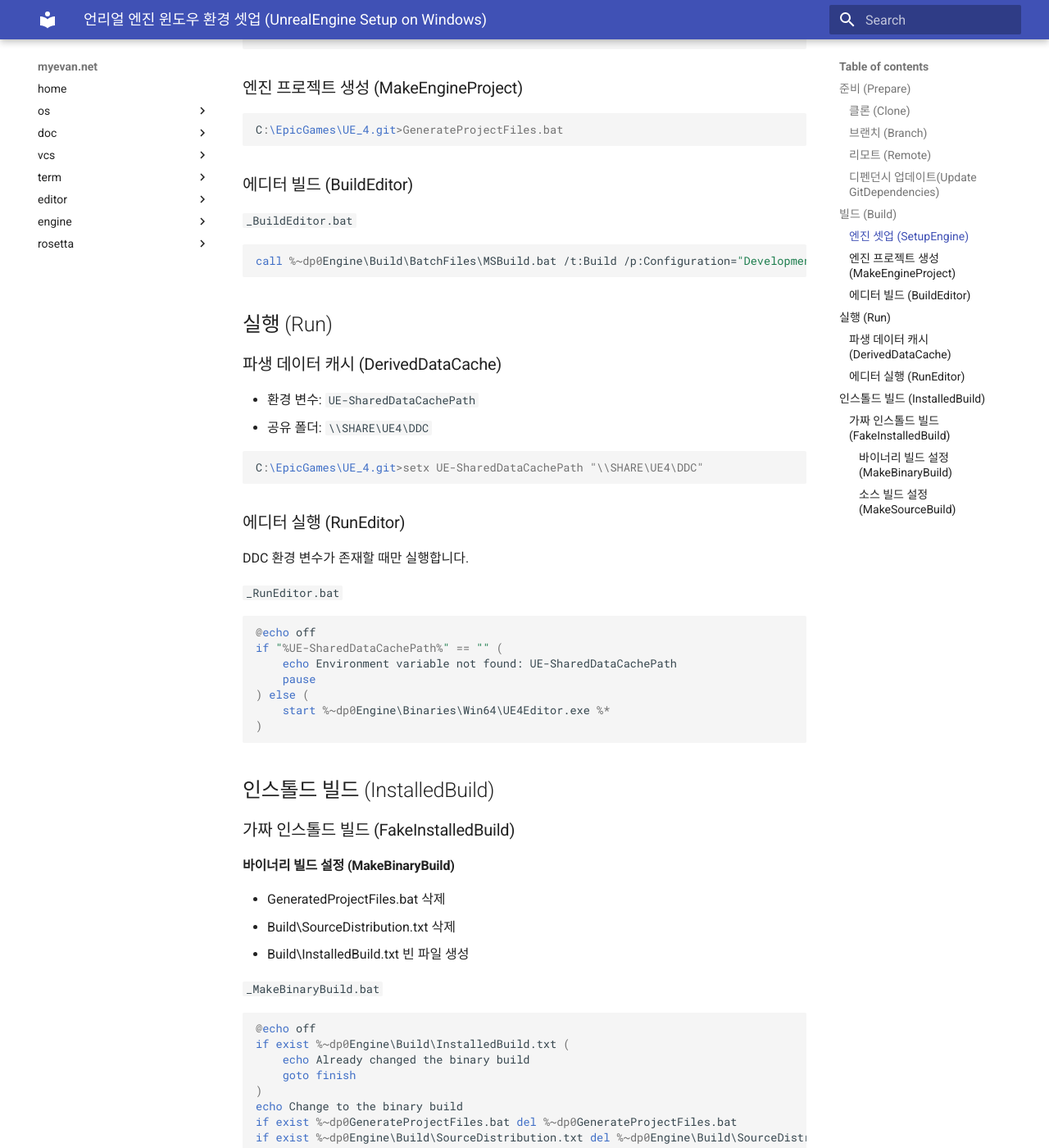
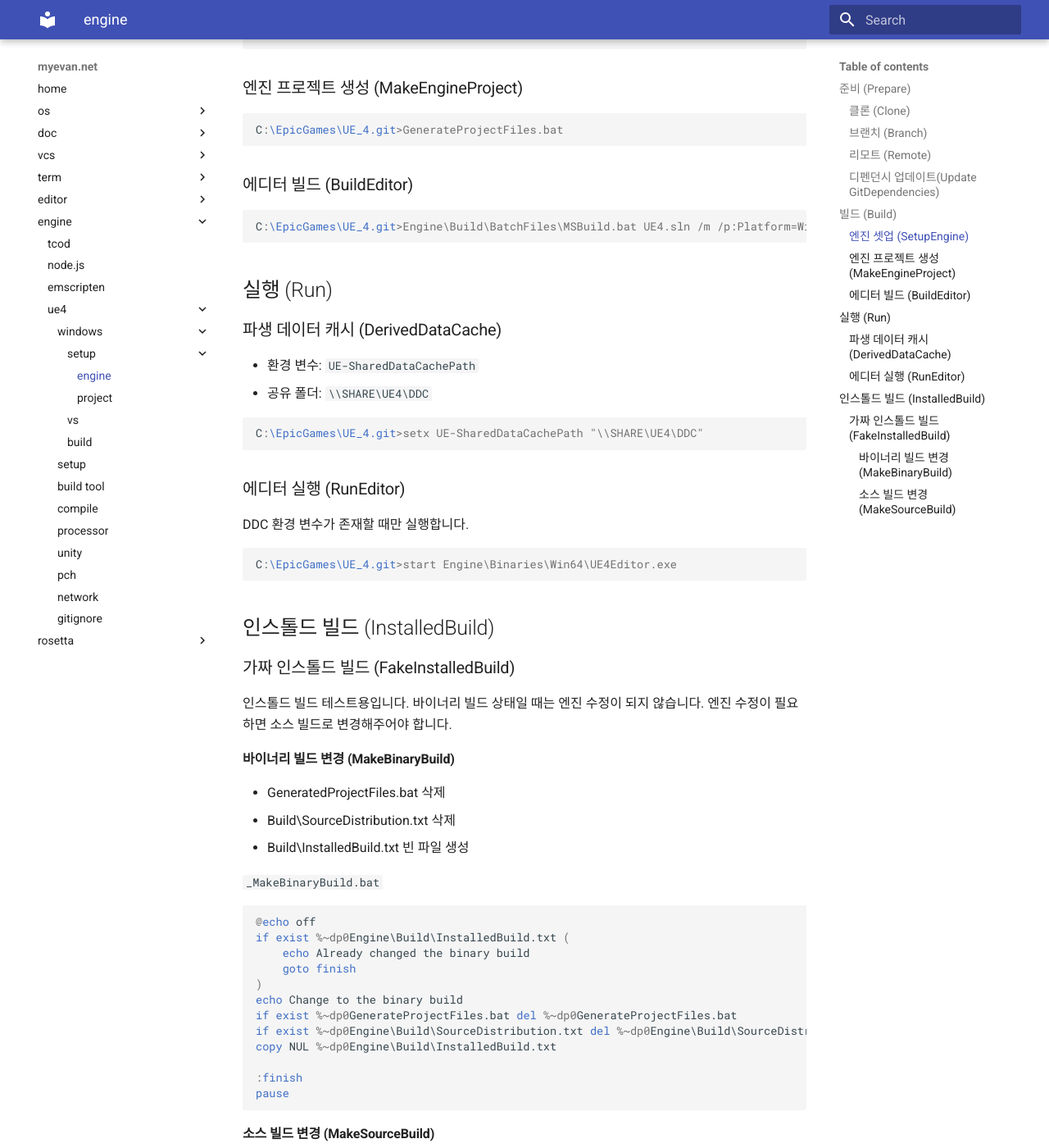
Before and after one commit to myevan/myevan-home, an MkDocs documentation site: the page built from docs/ue4_windows_setup_engine.md, in a window 1280 px wide and 1400 px high, scrolled down 1117 px. Shown: the whole window at 82% size. Built offline with MkDocs 1.6.1 and Material for MkDocs 9.7.7, drawn with Linux system fonts in a browser that asks for light colours; some of the changed text lies outside the part shown.

Commit message:
언리얼 윈도우 셋업 정리 및 맥 vim & vscode 추가

````diff
--- a/docs/ue4_windows_setup_engine.md
+++ b/docs/ue4_windows_setup_engine.md
@@ -56,10 +56,8 @@ C:\EpicGames\UE_4.git>GenerateProjectFiles.bat
 
 ### 에디터 빌드 (BuildEditor)
 
-`_BuildEditor.bat`
-
 ```bat
-call %~dp0Engine\Build\BatchFiles\MSBuild.bat /t:Build /p:Configuration="Development Editor" /p:Platform=Win64 /m
+C:\EpicGames\UE_4.git>Engine\Build\BatchFiles\MSBuild.bat UE4.sln /m /p:Platform=Win64 /t:Build /p:Configuration="Development Editor"
 ```
 
 ## 실행 (Run)
@@ -77,23 +75,19 @@ C:\EpicGames\UE_4.git>setx UE-SharedDataCachePath "\\SHARE\UE4\DDC"
 
 DDC 환경 변수가 존재할 때만 실행합니다.
 
-`_RunEditor.bat`
-
 ```bat
-@echo off
-if "%UE-SharedDataCachePath%" == "" (
-	echo Environment variable not found: UE-SharedDataCachePath
-	pause
-) else (
-	start %~dp0Engine\Binaries\Win64\UE4Editor.exe %*
-)
+C:\EpicGames\UE_4.git>start Engine\Binaries\Win64\UE4Editor.exe
 ```
 
 ## 인스톨드 빌드 (InstalledBuild)
 
 ### 가짜 인스톨드 빌드 (FakeInstalledBuild)
 
-#### 바이너리 빌드 설정 (MakeBinaryBuild)
+인스톨드 빌드 테스트용입니다.
+바이너리 빌드 상태일 때는 엔진 수정이 되지 않습니다.
+엔진 수정이 필요하면 소스 빌드로 변경해주어야 합니다.
+
+#### 바이너리 빌드 변경 (MakeBinaryBuild)
 
 * GeneratedProjectFiles.bat 삭제
 * Build\SourceDistribution.txt 삭제
@@ -116,7 +110,7 @@ copy NUL %~dp0Engine\Build\InstalledBuild.txt
 pause
 ```
 
-#### 소스 빌드 설정 (MakeSourceBuild)
+#### 소스 빌드 변경 (MakeSourceBuild)
 
 `_MakeSourceBuild.bat`
 
@@ -128,7 +122,6 @@ if not exist %~dp0Engine\Build\InstalledBuild.txt (
 )
 echo Change to the source build
 git restore %~dp0GenerateProjectFiles.bat %~dp0Engine\Build\SourceDistribution.txt
-
 if exist %~dp0Engine\Build\InstalledBuild.txt del %~dp0Engine\Build\InstalledBuild.txt
 
 :finish
--- /dev/null
+++ b/docs/ue4_windows_setup_project.md
@@ -0,0 +1,98 @@
+# 언리얼 프로젝트 윈도우 환경 셋업 (UnrealEngine Project Setup on Windows)
+
+## 설정 (Settings)
+
+* 이름(Name): 클래스 접두어로 사용되므로 접두어 형태(X)가 좋습니다.
+* 타겟 플랫폼(Target Platform): 에디터 프로젝트 설정(Project Settings) > 타겟 하드웨어(Target Hardware)에서 변경할 수 있습니다.
+
+## 구조 (Structures)
+
+```bat
+C:\Works\Group\
+    UE_4.git\ - 엔진 (작업용)
+    UE_4.xxx\ - 엔진 (배포용)
+    X\ - 프로젝트
+        Binaries\ 바이너리 (자동 생성)
+            Win64\
+        Build\ (빌드 결과)
+            BatchFiles\ 배치 파일 (수동 생성)
+                Mac\ 맥용 스크립트 (수동 생성)
+        Config\ 설정 (자동 생성)
+        Content\ 컨텐츠 (자동 생성)
+        Source\ 소스 (자동 생성)
+        Saved\ (실행 결과)
+        Tools\ 도구 (수동 생성)
+```
+
+## 배치 파일 (BatchFiles)
+
+### 언리얼 빌드 찾기 (Find UE Build)
+
+소스 빌드 (UE_4.git) -> 바이너리 빌드 (UE_4.svn) -> 레지스트리 등록 빌드 순서로 언리얼 빌드(UE_4)를 찾아 환경 변수(UE_DIR)에 기록 합니다.
+
+`Build\BatchFiles\UE.bat`
+
+```bat
+@echo off
+for %%i in ("%~dp0..\..\") do set "PRJ_DIR=%%~fi"
+for %%i in ("%~dp0..\..") do set "PRJ_NAME=%%~ni"
+set PRJ_FILE=%PRJ_DIR%%PRJ_NAME%.uproject
+
+for %%i in ("%~dp0..\..\..\UE_4.git") do set "UE_GIT_DIR=%%~fi"
+if exist %UE_GIT_DIR% (
+	echo UE4-SourceBuild: %UE_GIT_DIR%
+	set UE_DIR=%UE_GIT_DIR%
+	goto finish
+)
+
+for %%i in ("%~dp0..\..\..\UE_4.svn") do set "UE_SVN_DIR=%%~fi"
+if exist %UE_SVN_DIR% (
+	echo UE4-BinaryBuild: %UE_GIT_DIR%
+	set UE_DIR=%UE_SVN_DIR%
+	goto finish
+)
+
+for /f "tokens=2" %%i in ('findstr EngineAssociation %PRJ_FILE%') do set "PRJ_GUID_TOKEN=%%i"
+set PRJ_GUID=%PRJ_GUID_TOKEN:~1,-2%
+
+set REG_PATH="HKEY_CURRENT_USER\Software\Epic Games\Unreal Engine\Builds"
+set REG_NAME=%PRJ_GUID%
+for /F "usebackq tokens=3" %%i IN (`reg query %REG_PATH% /v %REG_NAME% 2^>nul ^| find "%REG_NAME%"`) do (
+	echo UE4-RegisteredBuild: %%i
+	set UE_DIR=%%i
+	goto finish
+)
+
+:error
+echo UE4-BuildNotFound
+echo --------------------
+echo * SourceBuild: %UE_GIT_DIR%
+echo * BinaryBuild: %UE_SVN_DIR%
+echo * RegisteredBuild: %PRJ_GUID%
+exit /b 1
+
+:finish
+```
+
+### 프로젝트 파일 생성 (GenerateProjectFiles)
+
+```bat
+call UE.bat
+%UE_DIR%\Engine\Binaries\DotNET\UnrealBuildTool.exe -ProjectFiles -Game -Engine -Project=%PRJ_FILE%
+```
+
+### 에디터 실행 (RunEditor)
+
+`RunEditor_Development.bat`
+
+```bat
+call UE.bat
+start %UE_DIR%\Engine\Binaries\Win64\UE4Editor.exe %PRJ_FILE% -SkipCompile %*
+```
+
+`RunEditor_DebugGame.bat`
+
+```bat
+call UE.bat
+start %UE_DIR%\Engine\Binaries\Win64\UE4Editor-Win64-DebugGame.exe %PRJ_FILE% -SkipCompile -FullCrashDump %*
+```
--- a/mkdocs.yml
+++ b/mkdocs.yml
@@ -17,6 +17,8 @@ nav:
                 - "pyenv": mac_python_pyenv.md
                 - "pyvenv": mac_python_virtualenvwrapper.md
             - "hangul": mac_hangul_key_capslock.md
+            - "vim": mac_vim.md
+            - "vs code": mac_vs_code.md
             - "root": mac_root_enable.md
             - "hostname": mac_terminal_hostname.md
         - "ubuntu":
@@ -77,7 +79,9 @@ nav:
         - "emscripten": emscripten_get_started.md
         - "ue4":
             - "windows":
-                - "setup": ue4_windows_setup.md
+                - "setup":
+                    - "engine": ue4_windows_setup_engine.md
+                    - "project": ue4_windows_setup_project.md
                 - "vs": ue4_windows_vs_setup.md
                 - "build": ue4_windows_build.md
             - "setup": ue4_setup_script.md
````
Also changed, not shown: docs/mac_vim.md (added, +9 -0 lines), docs/mac_vs_code.md (added, +7 -0 lines).
